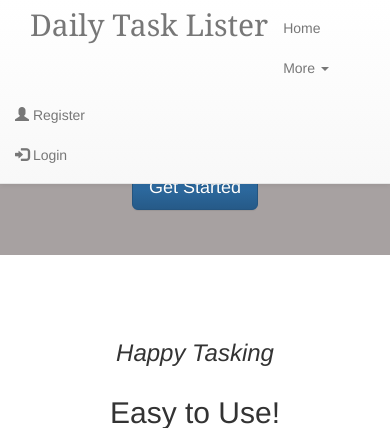
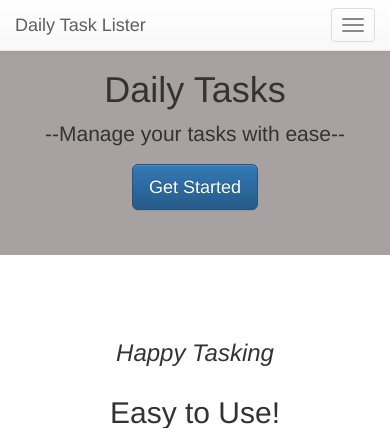
Before and after one commit to nilesh1168/Task_Lister, a Flask app: page / in a window 390 px wide. Shown: the top 428 px of the page. Run offline with Flask 2, Linux system fonts and the light colour scheme; some libraries are stand-ins or nearby versions.

Commit message:
mobile compatibility added

```diff
--- a/task_lister/templates/base.html
+++ b/task_lister/templates/base.html
@@ -6,7 +6,9 @@
     <meta name="viewport" content="width=device-width, initial-scale=1.0">
     <meta http-equiv="X-UA-Compatible" content="ie=edge">
     <!-- Latest compiled and minified CSS -->
-    <link rel="stylesheet" href="https://maxcdn.bootstrapcdn.com/bootstrap/3.4.0/css/bootstrap.min.css">
+    <!-- Latest compiled and minified CSS -->
+    <link rel="stylesheet" href="https://maxcdn.bootstrapcdn.com/bootstrap/3.3.7/css/bootstrap.min.css"
+        integrity="sha384-BVYiiSIFeK1dGmJRAkycuHAHRg32OmUcww7on3RYdg4Va+PmSTsz/K68vbdEjh4u" crossorigin="anonymous">
     <!-- Optional theme -->
     <link rel="stylesheet" href="https://maxcdn.bootstrapcdn.com/bootstrap/3.3.7/css/bootstrap-theme.min.css"
         integrity="sha384-rHyoN1iRsVXV4nD0JutlnGaslCJuC7uwjduW9SVrLvRYooPp2bWYgmgJQIXwl/Sp" crossorigin="anonymous">
@@ -18,8 +20,19 @@
     {% block navbar %}
     <nav class="navbar navbar-default navbar-fixed-top" role="navigation">
         <div class="container mb-5">
-            <p style="font-family: Georgia, 'Times New Roman', Times, serif; font-size: 30px;" class="navbar-brand">
-                Daily Task Lister</p>
+            <div class="navbar-header">
+                <button type="button" class="navbar-toggle collapsed" data-toggle="collapse" data-target="#navbar"
+                    aria-expanded="false" aria-controls="navbar">
+                    <span class="sr-only">Toggle navigation</span>
+                    <span class="icon-bar"></span>
+                    <span class="icon-bar"></span>
+                    <span class="icon-bar"></span>
+                </button>
+                <a class="navbar-brand">
+                    Daily Task Lister
+                </a>
+            </div>
+            <div id="navbar" class="navbar-collapse collapse">
                 <ul class="nav navbar-nav">
                     <li>
                         <a href="{{ url_for('home') }}">Home</a>
@@ -71,6 +84,7 @@
                     {% endif %}
                 </ul>
             </div>
+        </div>
     </nav>
     {% with messages = get_flashed_messages() %}
     {% if messages %}
```
Lines whose indentation alone changed are shown as unchanged.
